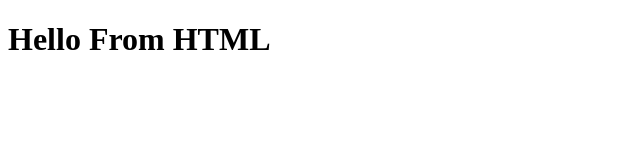
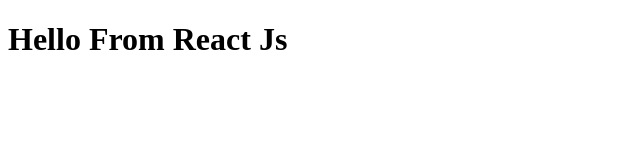
Before and after one commit to rajnishanand972/React-Js-Learning, a plain HTML site: page index.html in a window 1280 px wide. Shown: the full height of the page, 0-640 px from the left. Drawn offline with nearby package versions, Linux system fonts and the light colour scheme.

Commit message:
Hello from React Using CDN Links

```diff
--- a/index.html
+++ b/index.html
@@ -11,11 +11,17 @@
     <script crossorigin src="https://unpkg.com/react-dom@18/umd/react-dom.development.js"></script>
 
     <script>
-        const header  = document.createElement('h1');
-        header.innerHTML = "Hello From HTML";
+        // const header  = document.createElement('h1');
+        // header.innerHTML = "Hello From HTML";
 
-        const root = document.getElementById("root");
-        root.append(header);
+        // const root = document.getElementById("root");
+        // root.append(header);
+
+        const header  = React.createElement("h1",{},"Hello From React Js");
+
+        const root = ReactDOM.createRoot(document.getElementById("root"));
+
+        root.render(header);
 
     </script>
 
```
